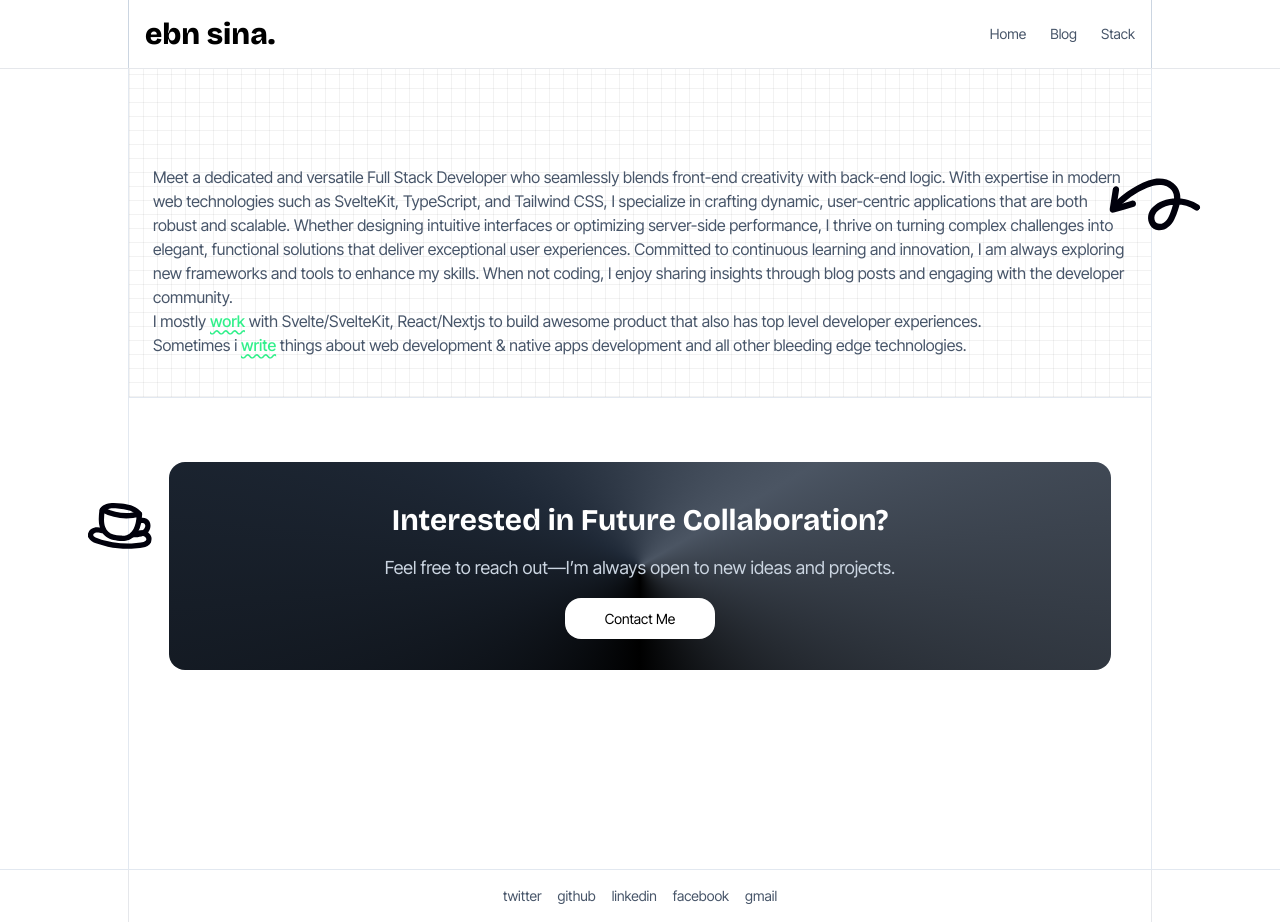
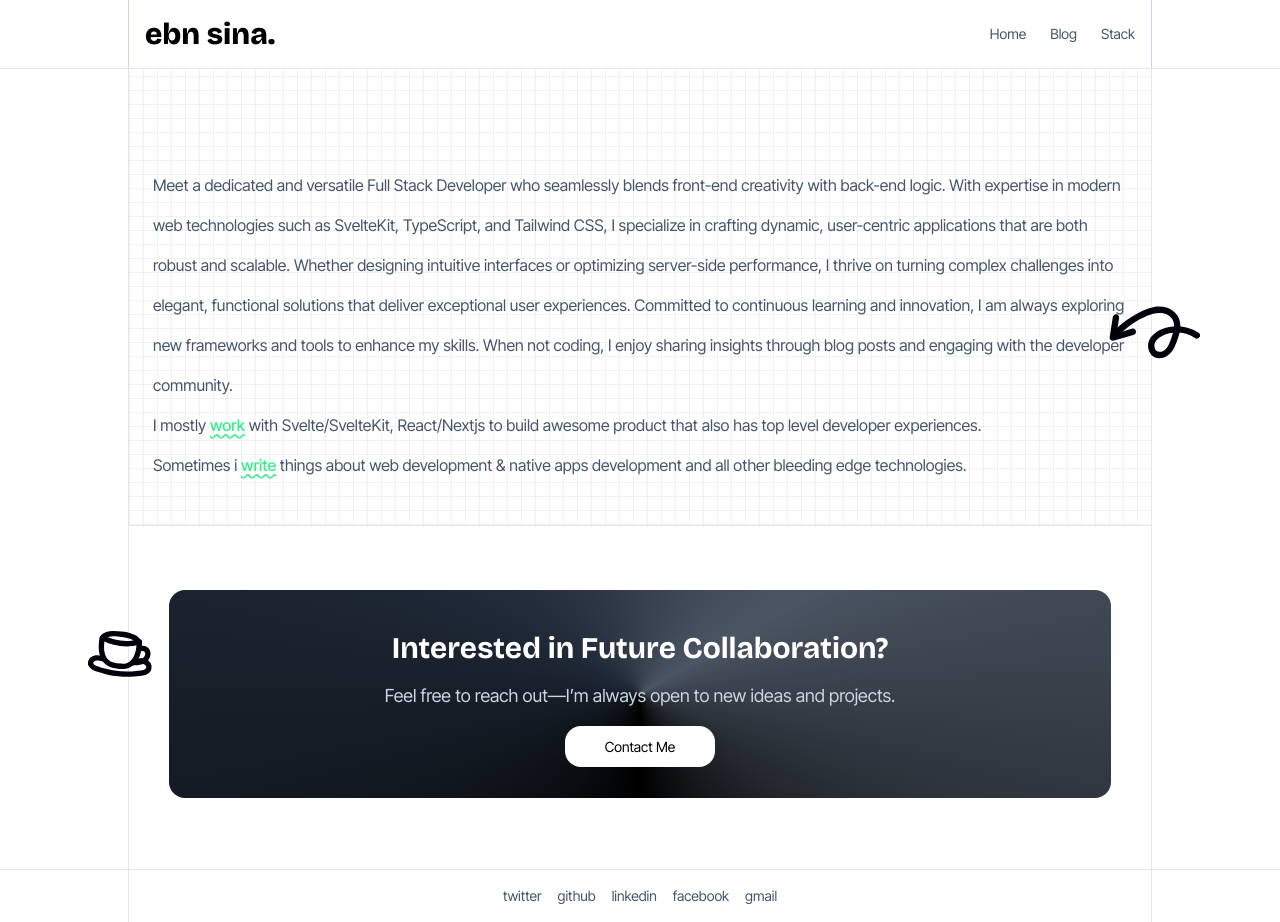
Before and after one commit to ebnsina/ebnsina, a SvelteKit app: page / in a window 1280 px wide. Built offline with nearby package versions, Linux system fonts and the light colour scheme.

Commit message:
fix line height

```diff
--- a/src/routes/+page.svelte
+++ b/src/routes/+page.svelte
@@ -24,7 +24,9 @@
 		]}
 	/>
 
-	<div class="relative text-sm md:text-base text-slate-600 leading-10 mt-4 space-y-4">
+	<div
+		class="relative text-sm md:text-base text-slate-600 leading-loose md:leading-10 mt-4 space-y-4"
+	>
 		<ul>
 			<li>
 				Meet a dedicated and versatile Full Stack Developer who seamlessly blends front-end
```
